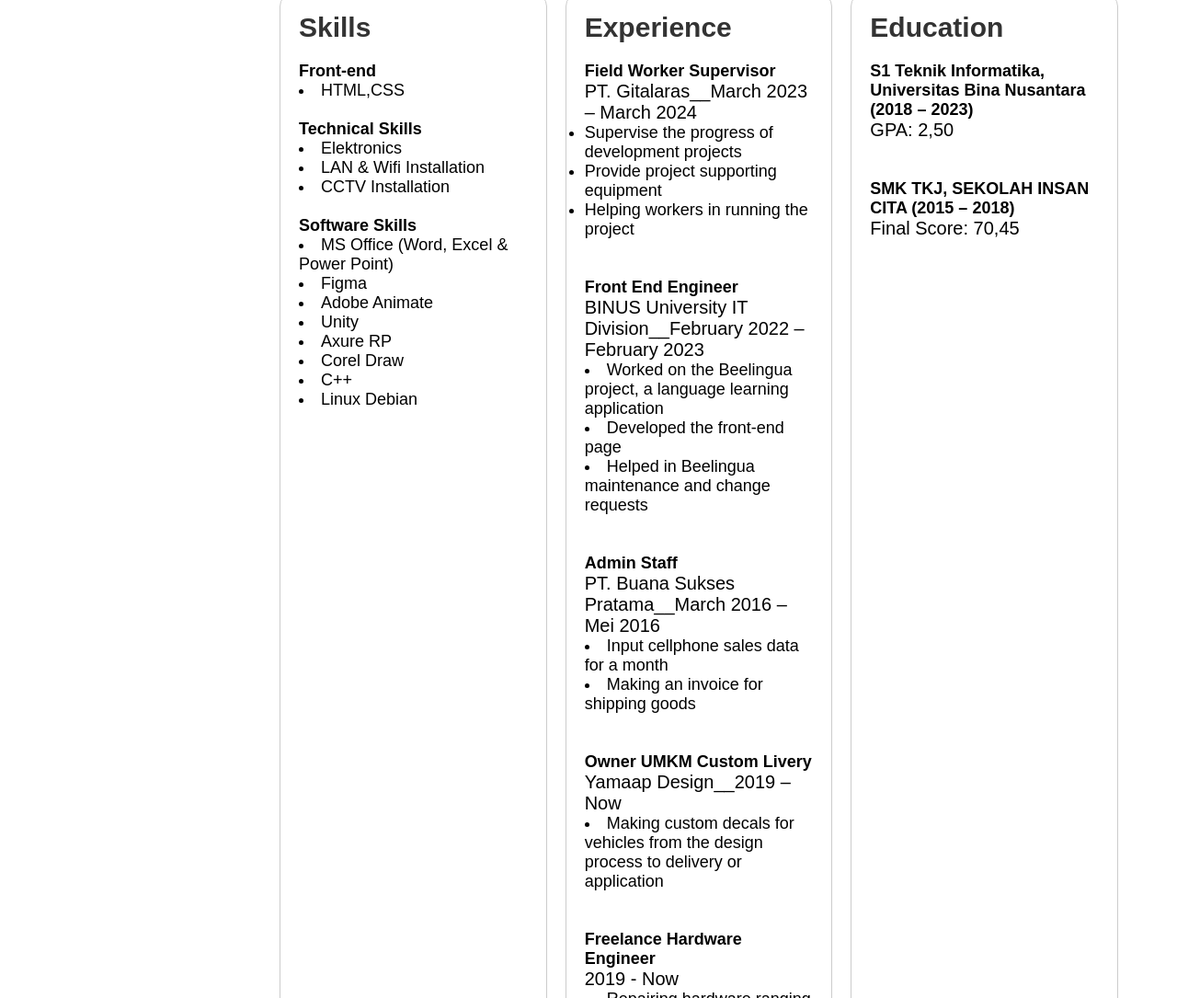
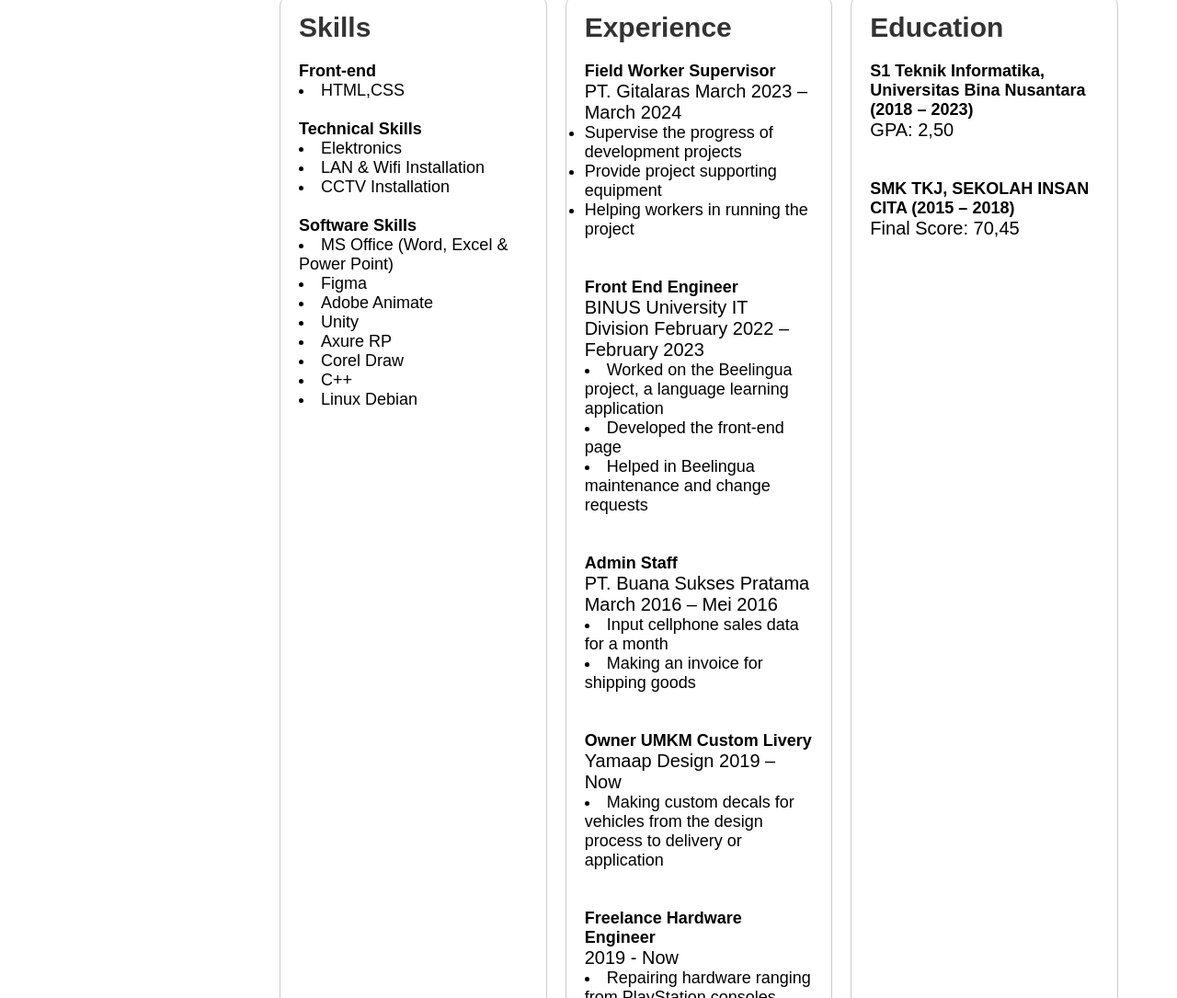
Before and after one commit to suzukanakamoto/rizkipratama, a plain HTML site: page index.html in a window 1280 px wide. Shown: the part 942-2027 px from the top of the page at 92% size. Drawn offline with Linux system fonts and the light colour scheme.

Commit message:
index.html

```diff
--- a/index.html
+++ b/index.html
@@ -79,25 +79,25 @@
                             <div class="column">
                                 <h2>Experience</h2>
                                 <b>Field Worker Supervisor</b>
-                                <p>PT. Gitalaras__March 2023 – March 2024</p>
+                                <p>PT. Gitalaras  March 2023 – March 2024</p>
                                 <ul>
                                 <li>Supervise the progress of development projects</li>
                                 <li>Provide project supporting equipment</li>
                                 <li>Helping workers in running the project</li></ul>
                                 <br></br>
                                 <b>Front End Engineer</b>
-                                <p>BINUS University IT Division__February 2022 – February 2023</p>
+                                <p>BINUS University IT Division  February 2022 – February 2023</p>
                                 <li>Worked on the Beelingua project, a language learning application</li>
                                 <li>Developed the front-end page</li>
                                 <li>Helped in Beelingua maintenance and change requests</li>
                                 <br> </br>
                                 <b>Admin Staff</b>
-                                <p>PT. Buana Sukses Pratama__March 2016 – Mei 2016</p>
+                                <p>PT. Buana Sukses Pratama  March 2016 – Mei 2016</p>
                                 <li>Input cellphone sales data for a month</li>
                                 <li>Making an invoice for shipping goods</p></li>
                                 <br></br>
                                 <b>Owner UMKM Custom Livery</b>
-                                <p>Yamaap Design__2019 – Now</p>
+                                <p>Yamaap Design  2019 – Now</p>
                                 <li>Making custom decals for vehicles from the design process to delivery or application</p></li>
                                 <br></br>
                                 <b>Freelance Hardware Engineer</b>
```
